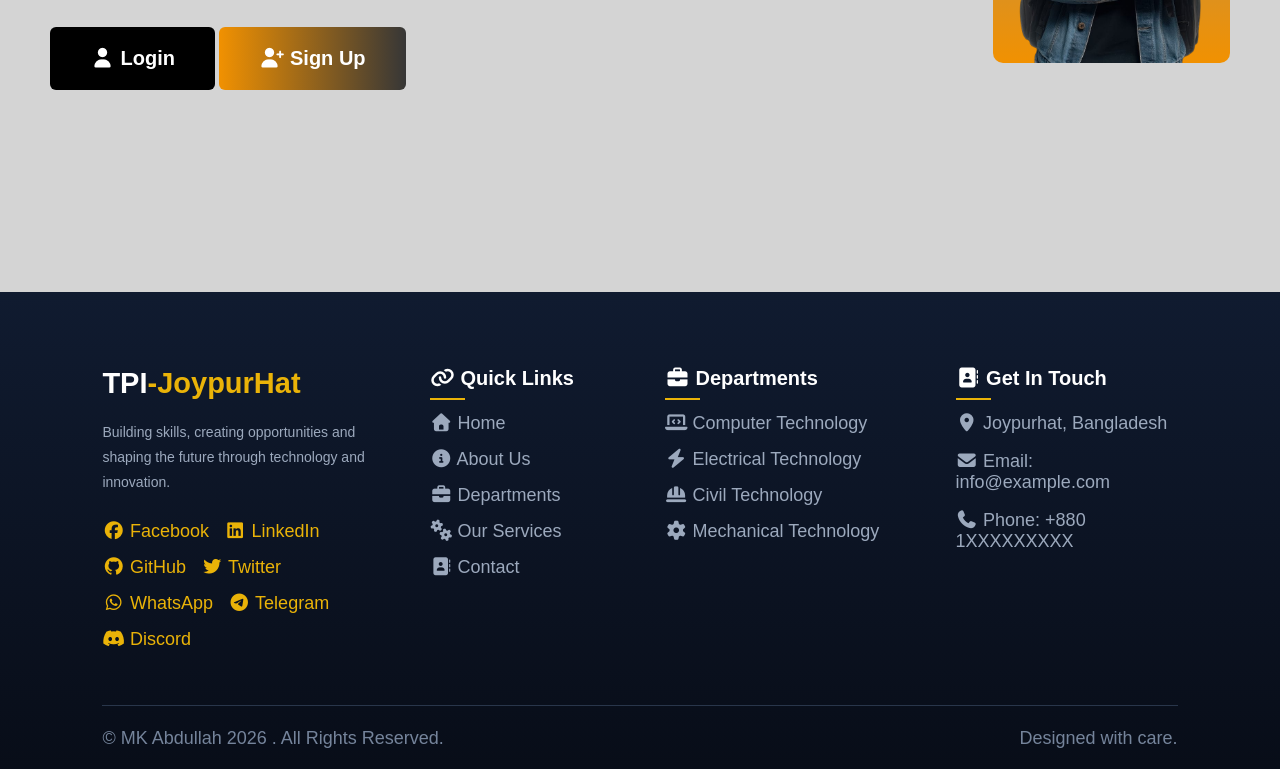
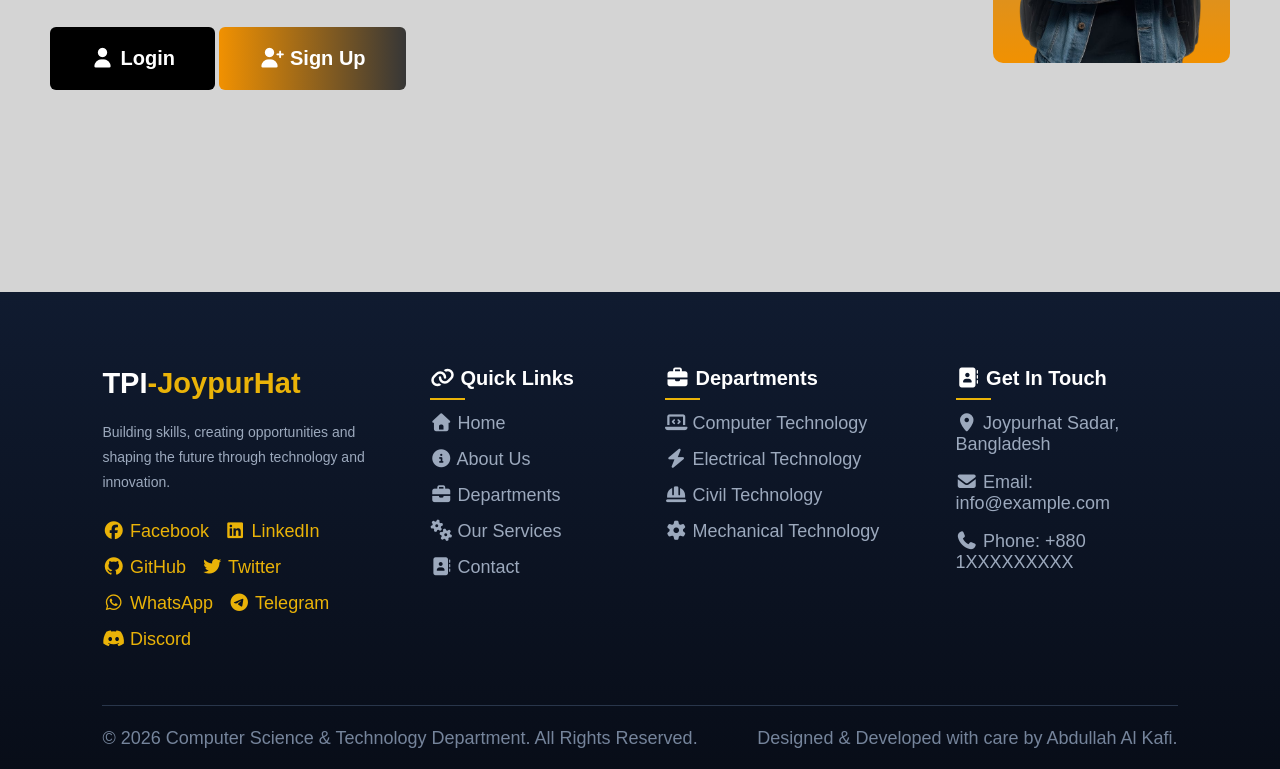
Before and after one commit to akkafi/Student_Information_Project, a plain HTML site: page index.html in a window 1280 px wide. Shown: the part 583-1352 px from the top of the page. Drawn offline with Linux system fonts and the light colour scheme; a web font is replaced by a local one.

Commit message:
footer update

```diff
--- a/index.html
+++ b/index.html
@@ -107,18 +107,17 @@
 
             <div class="footer-contact">
                 <h3> <i class="fa-solid fa-address-book"></i> Get In Touch</h3>
-                <p> <i class="fa-solid fa-map-marker-alt"></i> Joypurhat, Bangladesh</p>
+                <p> <i class="fa-solid fa-map-marker-alt"></i> Joypurhat Sadar, Bangladesh</p>
                 <p> <i class="fa-solid fa-envelope"></i> Email: info@example.com</p>
                 <p> <i class="fa-solid fa-phone"></i> Phone: +880 1XXXXXXXXX</p>
             </div>
 
         </div>
 
-        <div class="footer-bottom">
-            <p>© MK Abdullah 2026 . All Rights Reserved.</p>
-            <p>Designed with care.</p>
+       <div class="footer-bottom">
+            <p>© 2026 Computer Science & Technology Department. All Rights Reserved.</p>
+            <p>Designed & Developed with care by Abdullah Al Kafi.</p>
         </div>
-
     </footer>
 
 </body>
```
